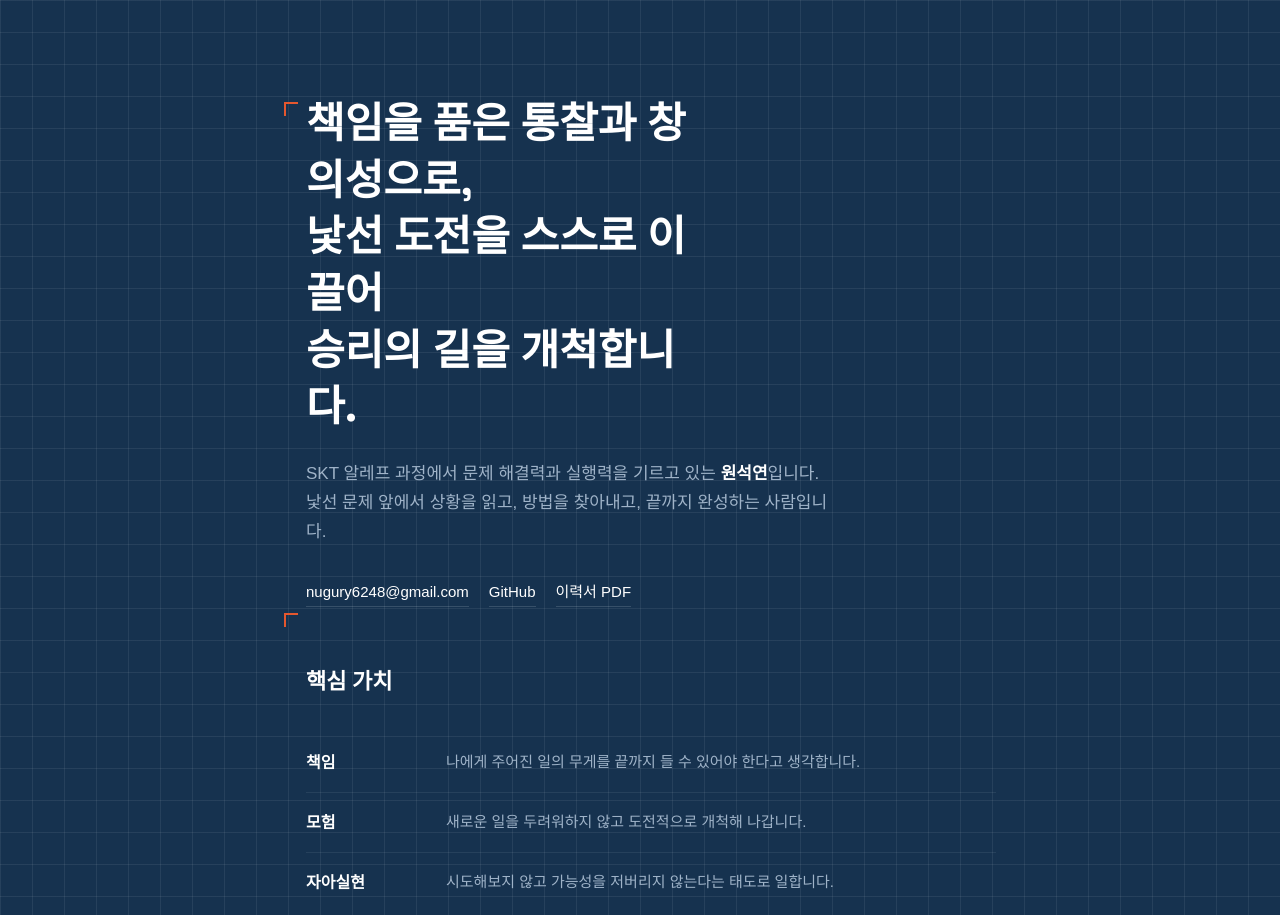
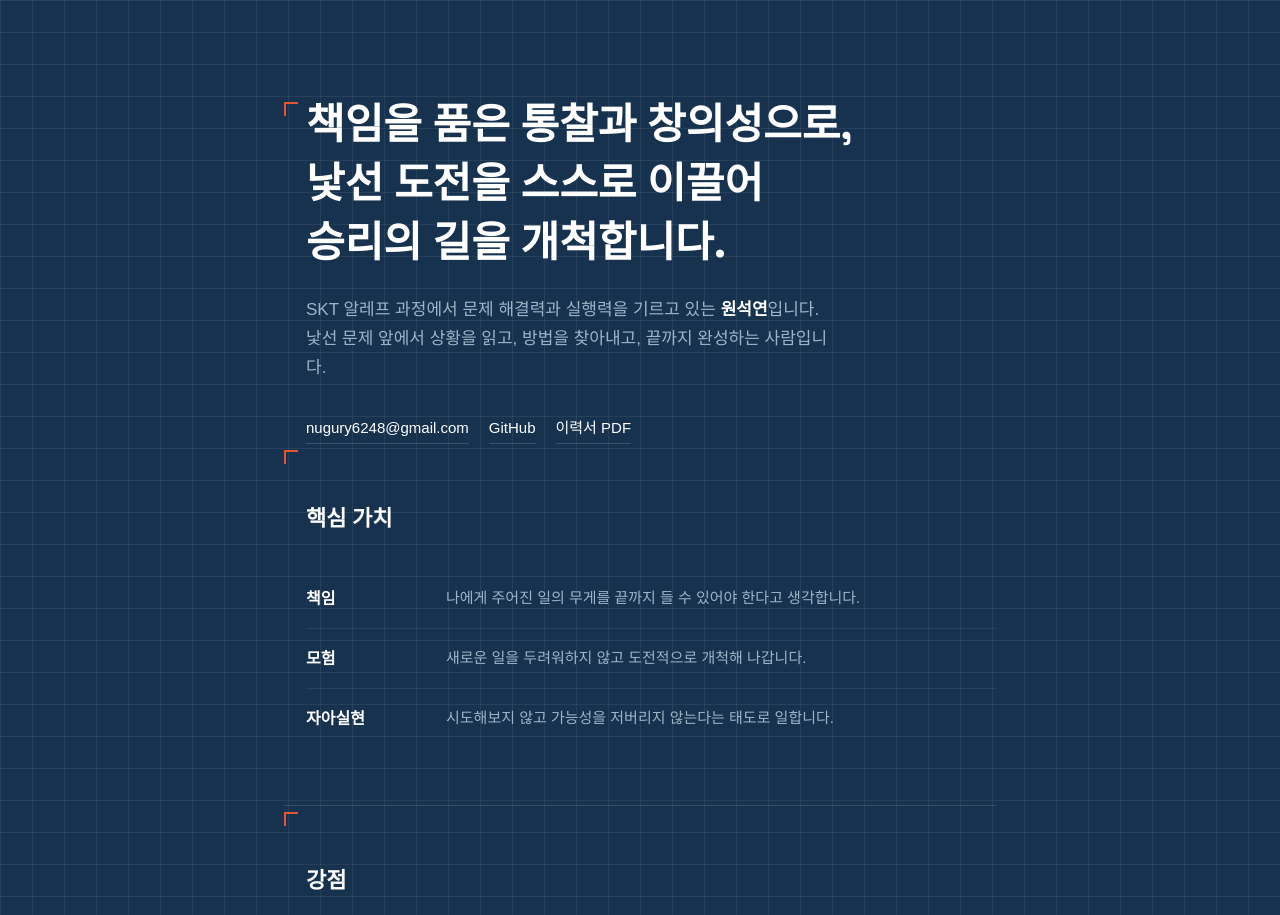
Before and after one commit to Nugury-code/security-assignment, a plain HTML site: page index.html in a window 1280 px wide. Shown: the top 915 px of the page. Drawn offline with Linux system fonts and the light colour scheme; a web font is replaced by a local one.

Commit message:
Add files via upload

```diff
--- a/index.html
+++ b/index.html
@@ -75,10 +75,10 @@
 
   /* Hero */
   .hero h1{
-    font-size: clamp(28px, 4.4vw, 42px);
+    font-size: clamp(22px, 5.5vw, 42px);
     font-weight: 700;
-    line-height: 1.35;
-    max-width: 15ch;
+    line-height: 1.4;
+    max-width: none;
   }
   .hero-sub{
     margin-top: 24px;
@@ -318,7 +318,7 @@
   </section>
 
   <footer>
-    <span>© 2026 원석연</span>
+    <span>© 2026 원석연 · 이 페이지는 Claude(AI)와 함께 설계·구현했으며, 공개 범위와 내용에 대한 판단은 직접 했습니다.</span>
     <span>Last updated 2026</span>
   </footer>
 
```
